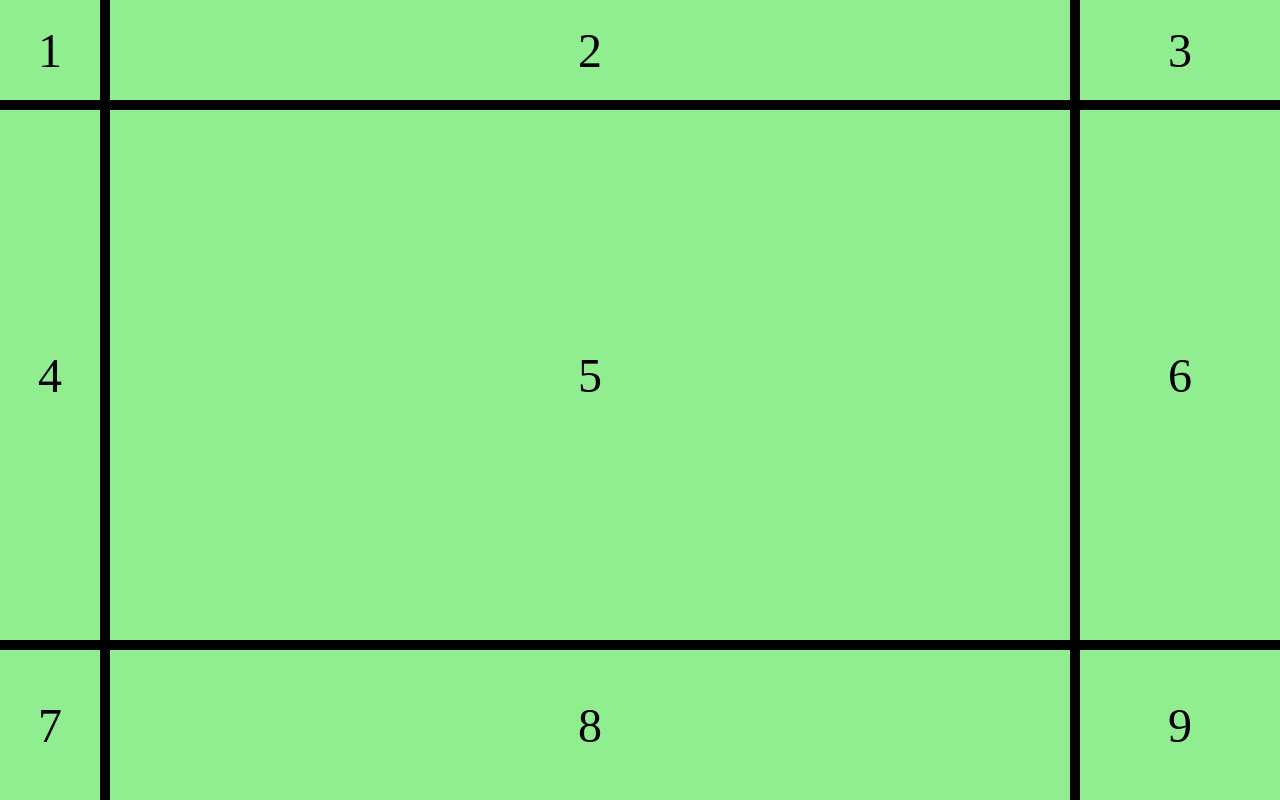
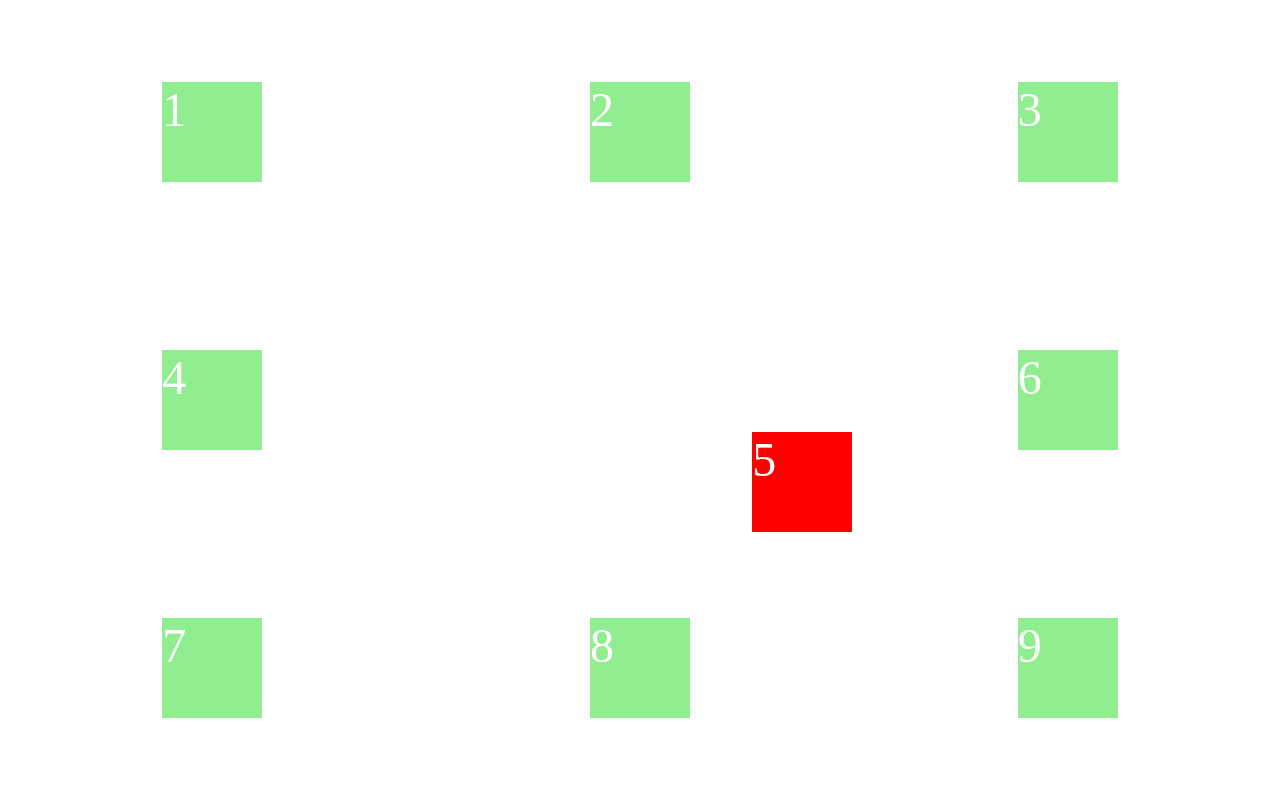
Before and after one commit to zenmarshy1103/myproject12jan2022, a plain HTML site: page index.html in a window 1280 px wide. Drawn offline with Linux system fonts and the light colour scheme.

Commit message:
more grid

```diff
--- a/assets/css/main.css
+++ b/assets/css/main.css
@@ -7,44 +7,37 @@ html, body {
 }
 
 div {
-    display: flex;
+    /* display: flex;
     justify-content: center;
-    align-items: center;
-    /* width: 100px; */
-    /* height: 100px;  */
+    align-items: center; */
+    width: 100px;
+    height: 100px;
     background-color: lightgreen;
     font-size: 3rem;
-
-}
-
-article {
-    /* display: flex; */
-    /* display: grid;
-    grid-auto-flow: column;
-    gap: 30px; */
+    color: white;
 
 }
 
 section {
+    display: grid;
     height: 100%;
-    /* display: flex; */
-    display: grid;
-    gap: 10px;
-    background-color: black;
+    gap: 3px;
+    /* row-gap: 30px;
+    column-gap: 1px; */
 
-    /*DO NOT use % for sizing grid*/
-    /* grid-template-columns: 300px 300px 300px;
-    grid-template-rows: 200px 200px 200px;
-    grid-auto-flow: column;
-    grid-auto-rows: 300px;
-     */
+    /* grid-template-columns: 100px 100px 100px;
+    grid-template-columns: 100px 100px 100px;
+    justify-content: space-evenly;
+    align-content: space-evenly; */
 
-     /*Always use columns or just use grid-auto-flow*/
-     /* grid-template-columns: repeat(3, 300px); */
-     /* grid-template-rows: repeat(3, 200px); */
+     grid-template-columns: 1fr 1fr 1fr;
+     grid-template-rows: 1fr 1fr 1fr;
+     justify-items: center;
+     align-items: center;
+}
 
-     /* 1fraction*/
-     /* grid-template-columns: 4fr 3fr 3fr;   */
-     grid-template-columns: 100px 1fr 200px;
-     grid-template-rows: 100px 1fr 150px;
+.five {
+    background-color: red;
+    align-self: end;
+    justify-self: end;
 }
--- a/index.html
+++ b/index.html
@@ -17,7 +17,7 @@
       <div>2</div>
       <div>3</div>
       <div>4</div>
-      <div>5</div>
+      <div class="five">5</div>
       <div>6</div>
       <div>7</div>
       <div>8</div>
@@ -25,9 +25,6 @@
       <!-- <div>10</div>
       <div>11</div> -->
   </section>
-  <!-- <article>
-    <p>Lorem ipsum, dolor sit amet consectetur adipisicing elit. Sed repellendus porro assumenda repellat inventore reprehenderit corporis est sequi dolore laboriosam! Fugit aut provident labore sed consequatur reiciendis veniam. Ipsam maxime debitis ipsa eum nobis aperiam recusandae provident, sapiente veniam, quidem qui non repellat fuga totam excepturi doloremque vitae? Fuga, odit?</p>
-    <p>Aliquid vero fuga quasi, sint consequatur, eveniet tenetur maxime doloremque quidem adipisci repellat voluptates iusto dolorum! Odit modi fugiat eum similique voluptates architecto, distinctio asperiores inventore repellendus perferendis ad incidunt ipsam nostrum aliquam nobis exercitationem impedit facere. Nesciunt, quisquam consectetur est sequi itaque incidunt, inventore laboriosam necessitatibus quo quasi omnis!</p>
-  </article> -->
+
   </body>
 </html>
```
